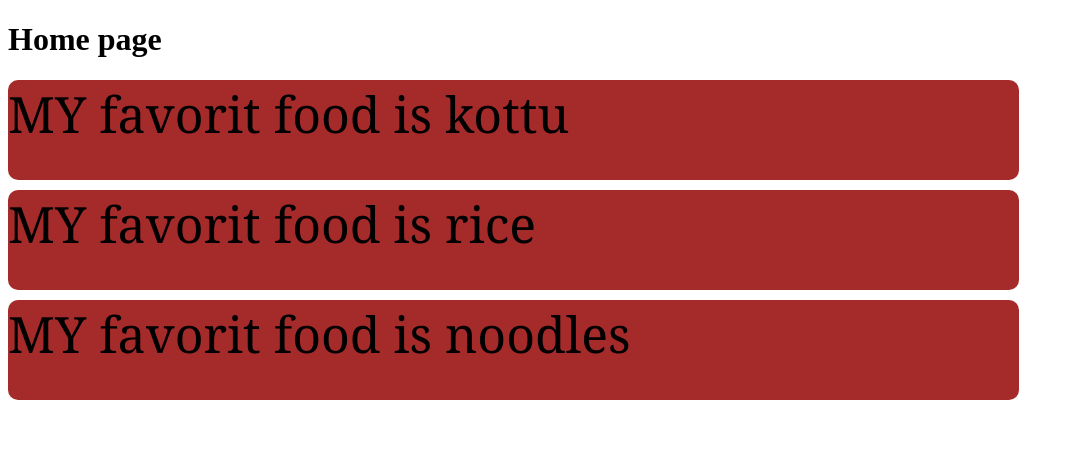
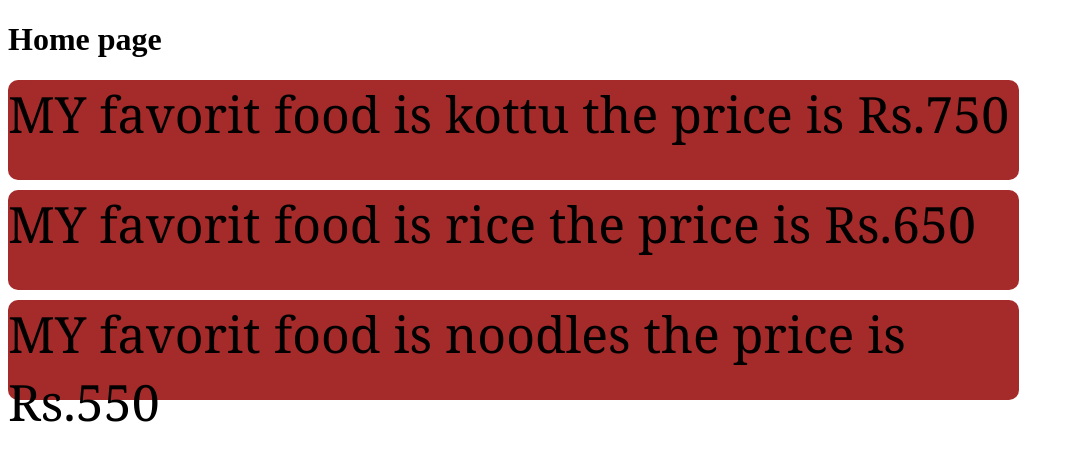
Before and after one commit to Chandima0406/ReactPractice, a React (Create React App) app: page / in a window 1280 px wide. Shown: the top 460 px of the page, without its empty margins (0-1074 px from the left). Built offline with nearby package versions, Linux system fonts and the light colour scheme.

Commit message:
use different props

```diff
--- a/src/Components/Topicbox.js
+++ b/src/Components/Topicbox.js
@@ -6,7 +6,7 @@ export default function Topicbox(props) {
   return (
     <div>
       <div className="topicbox">
-        <span className='text'>MY favorit food is {props.food}</span>
+        <span className='text'>MY favorit food is {props.food} the price is {props.price}</span>
       </div>
     </div>
   )
--- a/src/Pages/Home.js
+++ b/src/Pages/Home.js
@@ -7,9 +7,9 @@ export default function Home() {
   return (
     <div>
         <h1>Home page</h1>
-      <Topicbox food ="kottu"/>
-      <Topicbox food ="rice"/>
-      <Topicbox food ="noodles"/>
+      <Topicbox food ="kottu" price ="Rs.750"/>
+      <Topicbox food ="rice" price ="Rs.650"/>
+      <Topicbox food ="noodles" price ="Rs.550"/>
 
 
 
```
